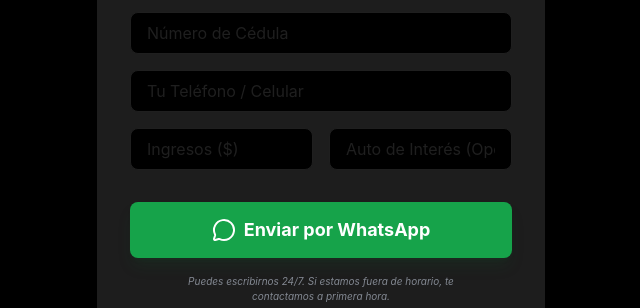
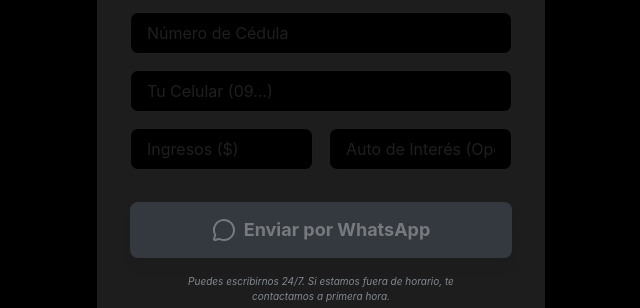
Before and after one commit to franmig333/CrediAuto-V2, a React (Vite) app: page / in a window 1280 px wide. Shown: the part 1353-1661 px from the top of the page, without its empty margins (319-959 px from the left). Built offline with nearby package versions, Linux system fonts and the light colour scheme; no server answers; the database is empty.

Commit message:
celular1

```diff
--- a/src/components/bio/PreQualifyForm.jsx
+++ b/src/components/bio/PreQualifyForm.jsx
@@ -6,14 +6,36 @@ import { MessageCircle } from 'lucide-react';
 
 export const PreQualifyForm = () => {
     const { profile, addLead } = useContent();
+    const [phoneError, setPhoneError] = useState('');
     const [formData, setFormData] = useState({ name: '', phone: '', id: '', income: '', carInterest: '' });
+
+    const handlePhoneChange = (e) => {
+        const val = e.target.value.replace(/\D/g, ''); // Only numbers
+        if (val.length > 10) return; // Max 10 chars
+
+        setFormData({ ...formData, phone: val });
+
+        // Real-time validation
+        if (val.length > 0 && !val.startsWith('09')) {
+            setPhoneError('Debe empezar con 09');
+        } else if (val.length > 0 && val.length < 10) {
+            setPhoneError('Faltan dígitos (mínimo 10)');
+        } else {
+            setPhoneError('');
+        }
+    };
+
+    const isFormValid = () => {
+        const { name, phone, id, income } = formData;
+        if (!name || !id || !income) return false;
+        if (phone.length !== 10 || !phone.startsWith('09')) return false;
+        return true;
+    };
 
     const handleWhatsApp = async () => {
         const { name, phone, id, income, carInterest } = formData;
-        if (!name || !phone || !id || !income) {
-            alert("Por favor completa todos los datos obligatorios.");
-            return;
-        }
+
+        if (!isFormValid()) return;
 
         // Save lead
         try {
@@ -22,7 +44,13 @@ export const PreQualifyForm = () => {
             console.error("Error saving lead", e);
         }
 
-        const message = `Hola ${profile.name}, quiero pre-calificar.%0A%0A*Mis Datos:*%0A- Nombre: ${name}%0A- Cédula: ${id}%0A- Teléfono: ${phone}%0A- Ingresos: $${income}%0A- Auto de Interés: ${carInterest || 'No especificado'}`;
+        const message = `Hola, quiero pre-calificar. Mis datos:%0A` +
+            `Nombre: ${name}%0A` +
+            `Cédula: ${id}%0A` +
+            `Celular: ${phone}%0A` +
+            `Ingresos: $${income}%0A` +
+            (carInterest ? `Interés: ${carInterest}` : '');
+
         window.open(`https://wa.me/${profile.phone}?text=${message}`, '_blank');
     };
 
@@ -42,11 +70,17 @@ export const PreQualifyForm = () => {
                     value={formData.id}
                     onChange={(e) => setFormData({ ...formData, id: e.target.value })}
                 />
-                <Input
-                    placeholder="Tu Teléfono / Celular"
-                    value={formData.phone}
-                    onChange={(e) => setFormData({ ...formData, phone: e.target.value })}
-                />
+                <div>
+                    <Input
+                        placeholder="Tu Celular (09...)"
+                        value={formData.phone}
+                        onChange={handlePhoneChange}
+                        className={phoneError ? "border-red-500 focus:border-red-500" : ""}
+                        type="tel"
+                    />
+                    {phoneError && <p className="text-red-500 text-xs mt-1 ml-1">{phoneError}</p>}
+                </div>
+
                 <div className="grid grid-cols-2 gap-4">
                     <Input
                         placeholder="Ingresos ($)"
@@ -64,7 +98,11 @@ export const PreQualifyForm = () => {
 
             <Button
                 onClick={handleWhatsApp}
-                className="w-full bg-green-600 hover:bg-green-500 text-white h-14 text-lg font-bold shadow-lg shadow-green-900/20 flex items-center justify-center gap-2"
+                disabled={!isFormValid()}
+                className={`w-full h-14 text-lg font-bold shadow-lg flex items-center justify-center gap-2 transition-all ${isFormValid()
+                    ? "bg-green-600 hover:bg-green-500 text-white shadow-green-900/20"
+                    : "bg-gray-600 text-gray-300 cursor-not-allowed opacity-50"
+                    }`}
             >
                 <MessageCircle size={24} /> {profile.whatsappButtonText || 'Enviar por WhatsApp'}
             </Button>
```
